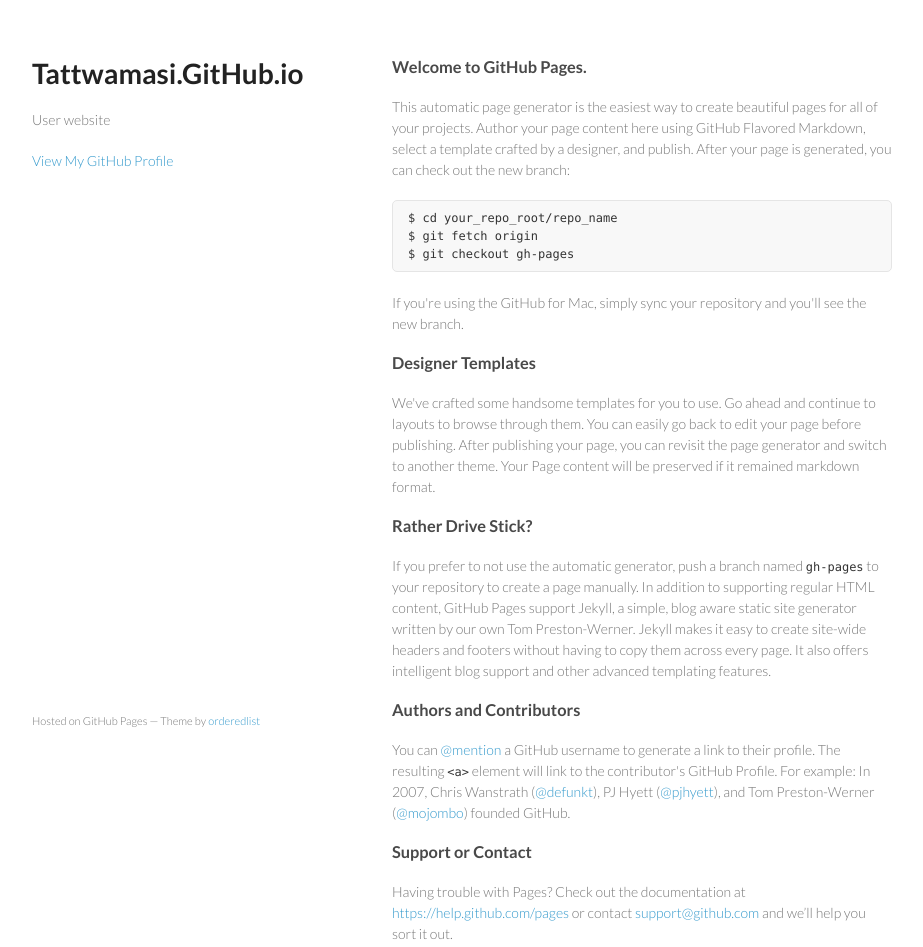
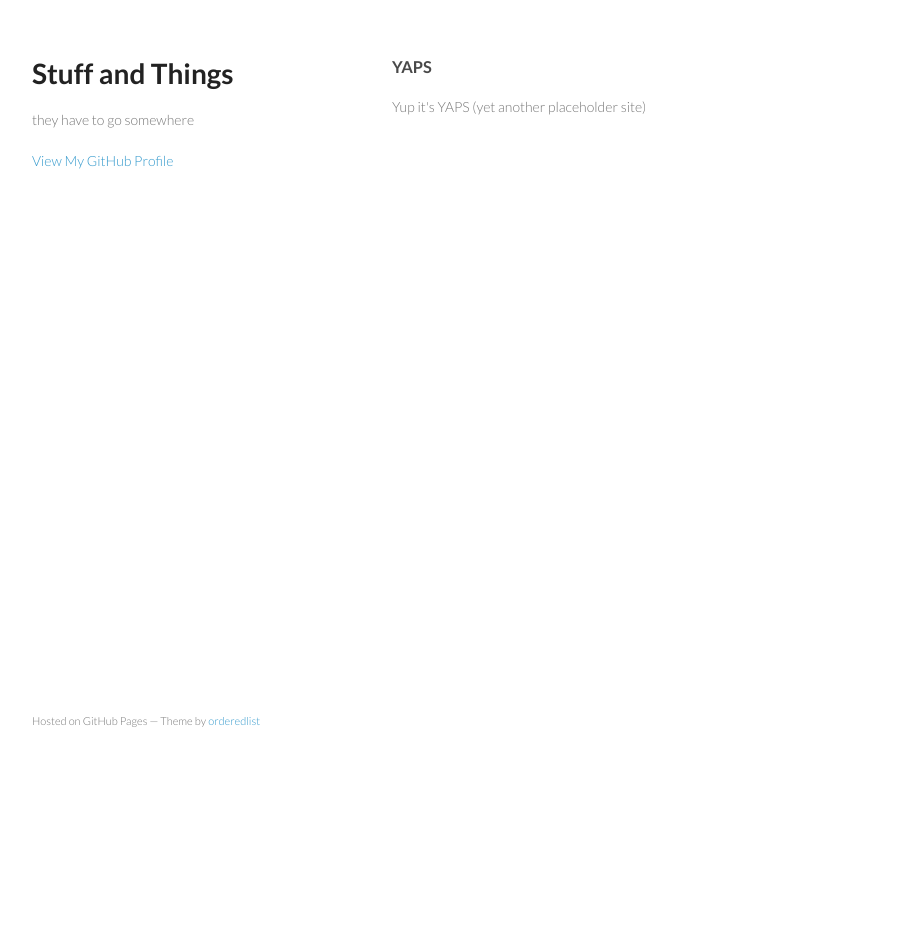
Before and after one commit to tattwamasi/tattwamasi.github.io, a plain HTML site: page index.html in a window 1280 px wide. Shown: the whole page, without its empty margins (178-1101 px from the left). After the commit the page ends 800 px from the top, so only its background shows below. Drawn offline with Linux system fonts and the light colour scheme.

Commit message:
Replace master branch with page content via GitHub

```diff
--- a/index.html
+++ b/index.html
@@ -3,7 +3,7 @@
   <head>
     <meta charset="utf-8">
     <meta http-equiv="X-UA-Compatible" content="chrome=1">
-    <title>Tattwamasi.GitHub.io by tattwamasi</title>
+    <title>Stuff and Things by tattwamasi</title>
 
     <link rel="stylesheet" href="stylesheets/styles.css">
     <link rel="stylesheet" href="stylesheets/pygment_trac.css">
@@ -15,8 +15,8 @@
   <body>
     <div class="wrapper">
       <header>
-        <h1>Tattwamasi.GitHub.io</h1>
-        <p>User website</p>
+        <h1>Stuff and Things</h1>
+        <p>they have to go somewhere</p>
 
 
         <p class="view"><a href="https://github.com/tattwamasi">View My GitHub Profile</a></p>
@@ -24,36 +24,9 @@
       </header>
       <section>
         <h3>
-<a id="welcome-to-github-pages" class="anchor" href="#welcome-to-github-pages" aria-hidden="true"><span class="octicon octicon-link"></span></a>Welcome to GitHub Pages.</h3>
+<a id="yaps" class="anchor" href="#yaps" aria-hidden="true"><span class="octicon octicon-link"></span></a>YAPS</h3>
 
-<p>This automatic page generator is the easiest way to create beautiful pages for all of your projects. Author your page content here using GitHub Flavored Markdown, select a template crafted by a designer, and publish. After your page is generated, you can check out the new branch:</p>
-
-<pre><code>$ cd your_repo_root/repo_name
-$ git fetch origin
-$ git checkout gh-pages
-</code></pre>
-
-<p>If you're using the GitHub for Mac, simply sync your repository and you'll see the new branch.</p>
-
-<h3>
-<a id="designer-templates" class="anchor" href="#designer-templates" aria-hidden="true"><span class="octicon octicon-link"></span></a>Designer Templates</h3>
-
-<p>We've crafted some handsome templates for you to use. Go ahead and continue to layouts to browse through them. You can easily go back to edit your page before publishing. After publishing your page, you can revisit the page generator and switch to another theme. Your Page content will be preserved if it remained markdown format.</p>
-
-<h3>
-<a id="rather-drive-stick" class="anchor" href="#rather-drive-stick" aria-hidden="true"><span class="octicon octicon-link"></span></a>Rather Drive Stick?</h3>
-
-<p>If you prefer to not use the automatic generator, push a branch named <code>gh-pages</code> to your repository to create a page manually. In addition to supporting regular HTML content, GitHub Pages support Jekyll, a simple, blog aware static site generator written by our own Tom Preston-Werner. Jekyll makes it easy to create site-wide headers and footers without having to copy them across every page. It also offers intelligent blog support and other advanced templating features.</p>
-
-<h3>
-<a id="authors-and-contributors" class="anchor" href="#authors-and-contributors" aria-hidden="true"><span class="octicon octicon-link"></span></a>Authors and Contributors</h3>
-
-<p>You can <a href="https://github.com/blog/821" class="user-mention">@mention</a> a GitHub username to generate a link to their profile. The resulting <code>&lt;a&gt;</code> element will link to the contributor's GitHub Profile. For example: In 2007, Chris Wanstrath (<a href="https://github.com/defunkt" class="user-mention">@defunkt</a>), PJ Hyett (<a href="https://github.com/pjhyett" class="user-mention">@pjhyett</a>), and Tom Preston-Werner (<a href="https://github.com/mojombo" class="user-mention">@mojombo</a>) founded GitHub.</p>
-
-<h3>
-<a id="support-or-contact" class="anchor" href="#support-or-contact" aria-hidden="true"><span class="octicon octicon-link"></span></a>Support or Contact</h3>
-
-<p>Having trouble with Pages? Check out the documentation at <a href="https://help.github.com/pages">https://help.github.com/pages</a> or contact <a href="mailto:support@github.com">support@github.com</a> and we’ll help you sort it out.</p>
+<p>Yup it's YAPS (yet another placeholder site)</p>
       </section>
       <footer>
         <p><small>Hosted on GitHub Pages &mdash; Theme by <a href="https://github.com/orderedlist">orderedlist</a></small></p>
```
Also changed, not shown: params.json (+1 -1 lines).
